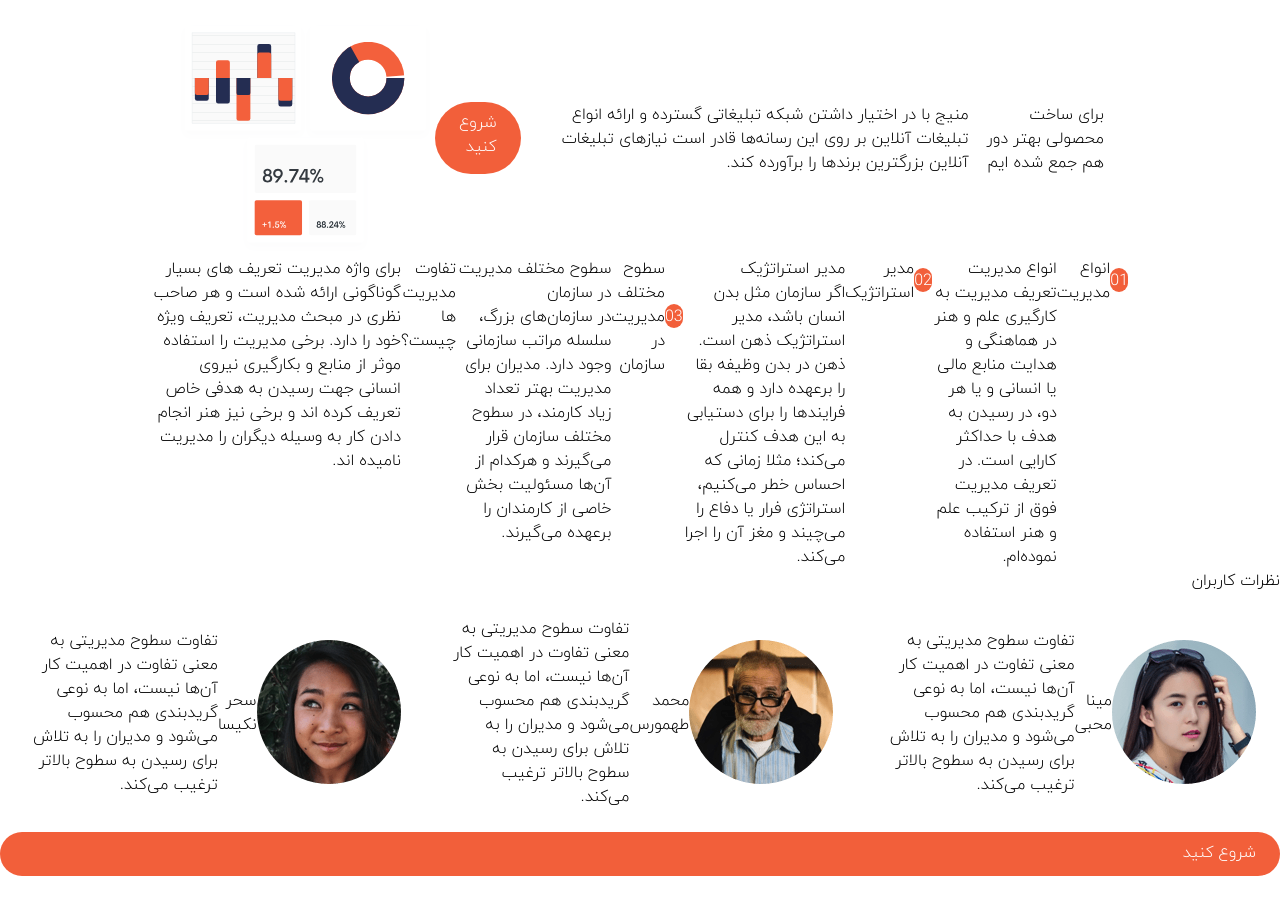
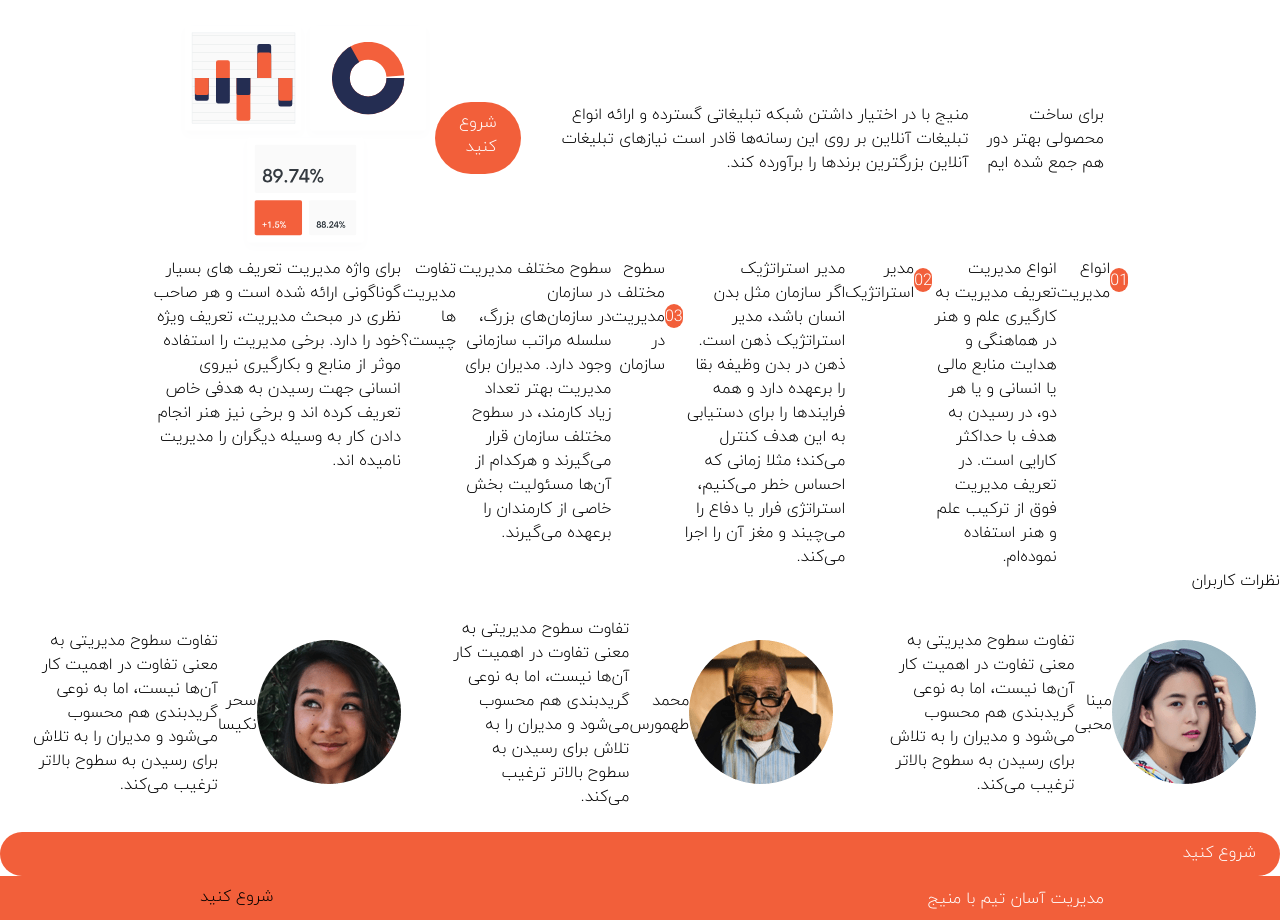
Before and after one commit to setykarimi/Landing-Page-By-Tailwind, a website: page index.html in a window 1280 px wide. Shown: the part 71-991 px from the top of the page. Before the commit the page ends 947 px from the top, so only its background shows below. Drawn offline with Linux system fonts and the light colour scheme.

Commit message:
add brightRed Header Section

```diff
--- a/index.html
+++ b/index.html
@@ -220,7 +220,24 @@
                 </a>
             </div>
         </div>
+    </section>
 
+    <!-- CTA section -->
+    <section id="CTA" class="bg-brightRed">
+        <!-- Flex Container -->
+        <div class="container flex flex-col items-center justify-between px-6 py-24 mx-auto space-y-12 md:py-12 md:flex-row md:space-y-0">
+            <!-- Heading -->
+            <h2 class="text-xl font-bold leading-tight text-center text-white md:text-2xl md:max-w-xl md:text-right">
+                مدیریت آسان تیم با منیج
+            </h2>
+            <!-- Button -->
+            <div>
+                <a href="#"
+                class="hidden md:block p-3 px-6 pt-2 text-brightRed bg-white rounded-full baseline hover:bg-gray-300">
+                شروع کنید
+            </a>
+            </div>
+        </div>
     </section>
 </body>
 
```
